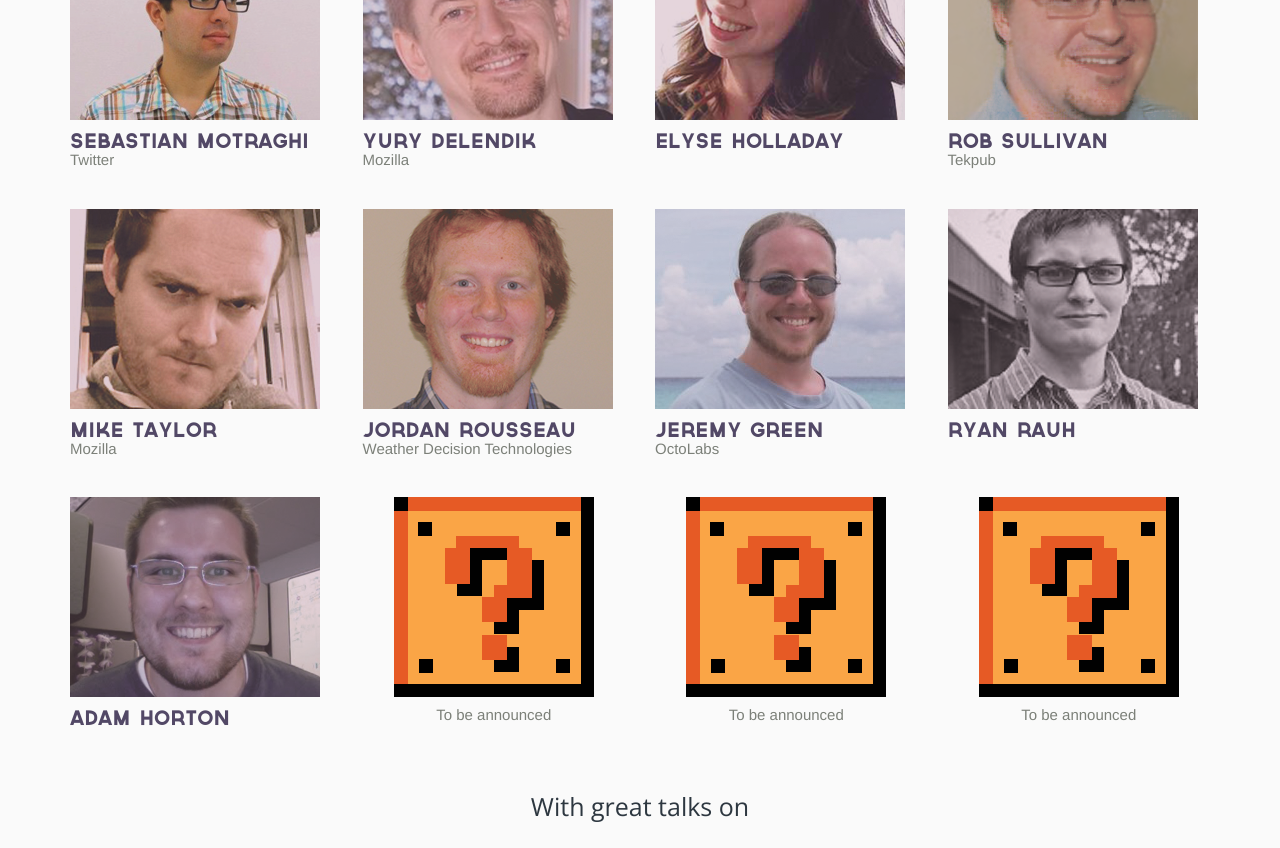
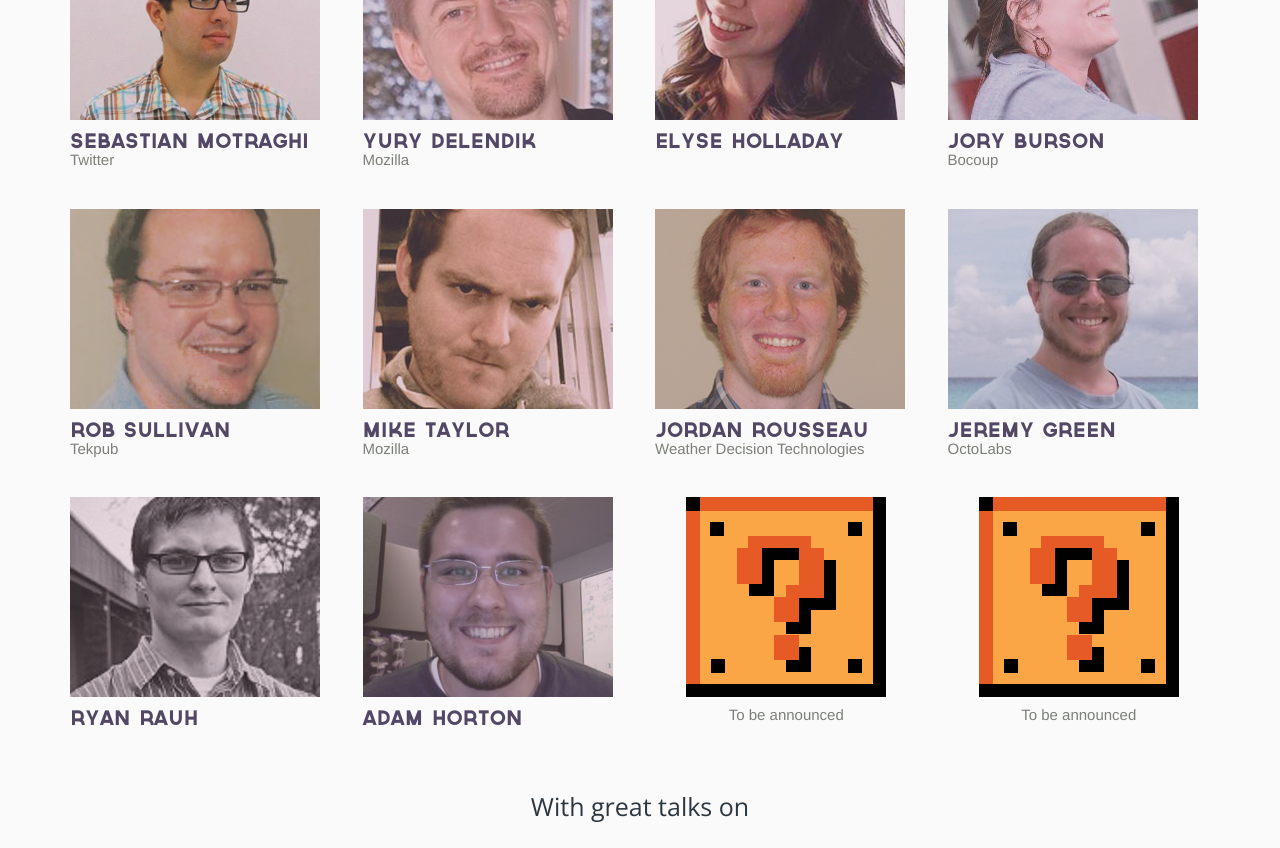
Before and after one commit to brightbit/thunderplains, a plain HTML site: page index.html in a window 1280 px wide. Shown: the part 1600-2448 px from the top of the page. Drawn offline with nearby package versions, Linux system fonts and the light colour scheme; some packages are replaced by stand-ins of ours; files whose address does not match are found by name.

Commit message:
Added Jory to speakers

```diff
--- a/index.html
+++ b/index.html
@@ -82,6 +82,7 @@
             <h3>Sebastian Motraghi</h3>
             <h4>Twitter</h4>
           </div>
+          <!-- N -->
           <div class="speaker col-lg-3 col-md-4 col-sm-6">
             <img src="images/speakers/yury-delendik.png" alt="Yury Delendik">
             <h3>Yury Delendik</h3>
@@ -91,6 +92,12 @@
             <img src="images/speakers/elyse-holladay.png" alt="Elyse Holladay">
             <h3>Elyse Holladay</h3>
             <h4>&nbsp;</h4>
+          </div>
+          <!-- K -->
+          <div class="speaker col-md-3">
+            <img src="images/speakers/jory-burson.png" alt="Jory Burson">
+            <h3>Jory Burson</h3>
+            <h4>Bocoup</h4>
           </div>
           <div class="speaker col-lg-3 col-md-4 col-sm-6">
             <img src="images/speakers/rob-sullivan.png" alt="Rob Sullivan">
@@ -121,10 +128,6 @@
             <img src="images/speakers/adam-horton.png" alt="Adam Horton">
             <h3>Adam Horton</h3>
             <h4>&nbsp;</h4>
-          </div>
-          <div class="speaker speaker-tba col-lg-3 col-md-4 col-sm-6">
-            <img src="images/speakers/tba.png" alt="TBA">
-            <h4>To be announced</h4>
           </div>
           <div class="speaker speaker-tba col-lg-3 col-md-4 col-sm-6">
             <img src="images/speakers/tba.png" alt="TBA">
```
